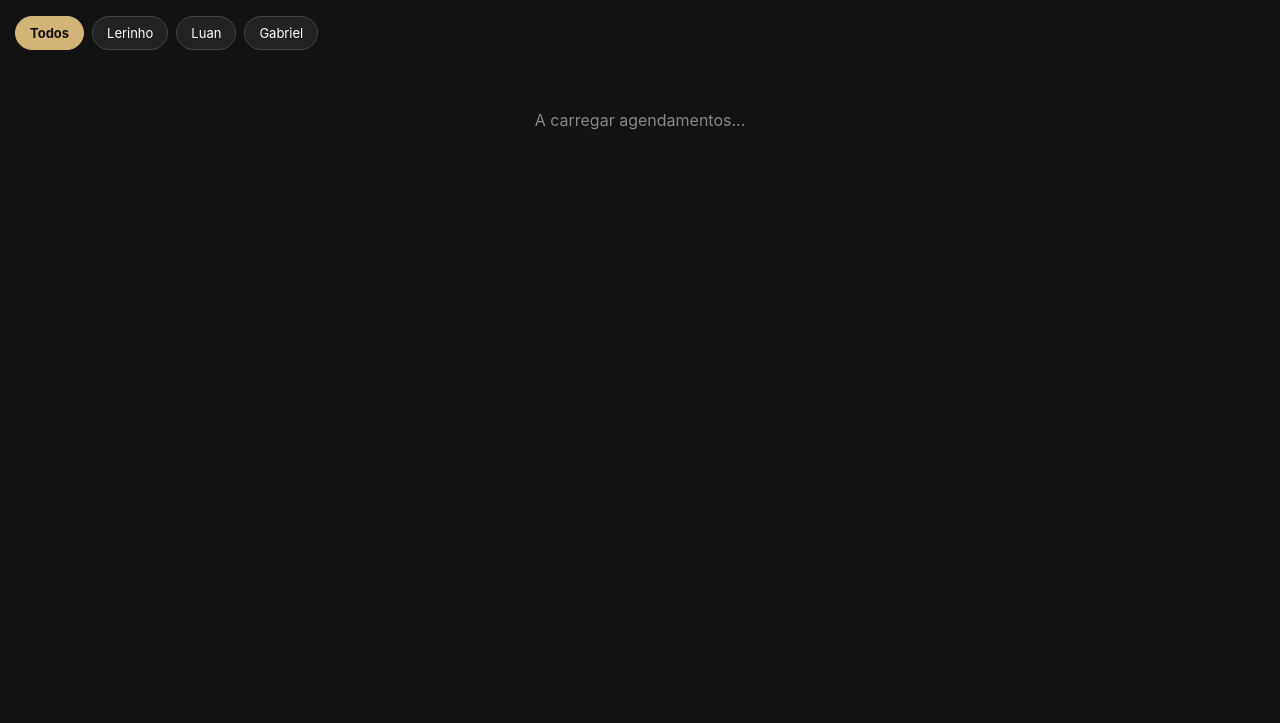
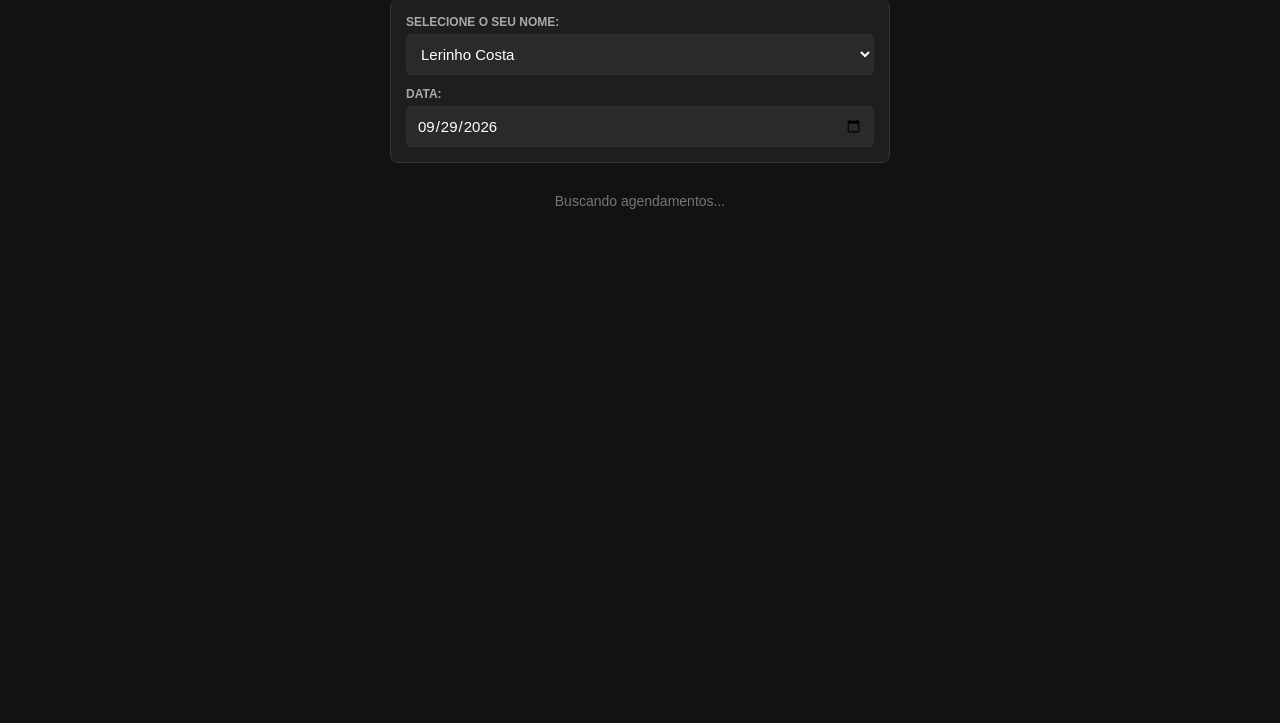
Before and after one commit to Victor290826/barbearia, a plain HTML site: page barbeiro.html in a window 1280 px wide. Shown: the part 77-800 px from the top of the page. Drawn offline with Linux system fonts and the light colour scheme; no server answers.

Commit message:
aaaaaaaaaaaaaaaaaaaaaaaaaaaaaaaaaaaa

```diff
--- a/barbeiro.html
+++ b/barbeiro.html
@@ -3,111 +3,151 @@
 <head>
   <meta charset="UTF-8">
   <meta name="viewport" content="width=device-width, initial-scale=1.0">
-    <title>Painel dos Barbeiros - Lerinho Costa</title>
+  <title>Painel dos Barbeiros</title>
+  <link rel="stylesheet" href="https://cdnjs.cloudflare.com/ajax/libs/font-awesome/6.0.0/css/all.min.css">
+  <style>
+    * { box-sizing: border-box; font-family: Arial, sans-serif; }
+    body { background-color: #121212; color: #fff; margin: 0; padding: 15px; }
+    .container { max-width: 500px; margin: 0 auto; }
+    h1 { text-align: center; color: #d2b378; font-size: 22px; margin-bottom: 20px; }
 
-    <script src="https://www.gstatic.com/firebasejs/10.8.0/firebase-app-compat.js"></script>
-    <script src="https://www.gstatic.com/firebasejs/10.8.0/firebase-firestore-compat.js"></script>
+    .filter-card { background: #1e1e1e; padding: 15px; border-radius: 8px; margin-bottom: 20px; border: 1px solid #333; }
+    .filter-group { margin-bottom: 12px; }
+    .filter-group:last-child { margin-bottom: 0; }
+    label { display: block; font-size: 12px; color: #aaa; margin-bottom: 5px; font-weight: bold; }
+    select, input { width: 100%; padding: 10px; border-radius: 6px; border: 1px solid #333; background: #2a2a2a; color: #fff; font-size: 15px; }
 
-    <style>
-        * { box-sizing: border-box; margin: 0; padding: 0; font-family: -apple-system, BlinkMacSystemFont, sans-serif; }
-        body { background-color: #121212; color: #f5f5f5; padding: 15px; }
-        header { text-align: center; margin-bottom: 20px; padding-bottom: 10px; border-bottom: 2px solid #d2b378; }
-        h1 { color: #d2b378; font-size: 22px; }
-        p.sub { font-size: 13px; color: #aaa; margin-top: 4px; }
+    .card { background: #1e1e1e; border-left: 5px solid #d2b378; border-radius: 6px; padding: 15px; margin-bottom: 12px; }
+    .card.concluido { border-left-color: #22c55e; opacity: 0.6; }
+    .card.cancelado { border-left-color: #ef4444; opacity: 0.4; }
 
-        .filters { display: flex; gap: 8px; margin-bottom: 15px; overflow-x: auto; padding-bottom: 5px; }
-        .filter-btn { background: #222; border: 1px solid #444; color: #fff; padding: 8px 14px; border-radius: 20px; font-size: 13px; white-space: nowrap; cursor: pointer; }
-        .filter-btn.active { background: #d2b378; color: #121212; font-weight: bold; border-color: #d2b378; }
+    .card-header { display: flex; justify-content: space-between; font-weight: bold; font-size: 16px; margin-bottom: 8px; color: #d2b378; }
+    .card-body p { margin: 4px 0; font-size: 13px; color: #ccc; }
 
-        .agendamento-card { background: #1e1e1e; border-left: 5px solid #d2b378; border-radius: 8px; padding: 14px; margin-bottom: 12px; box-shadow: 0 4px 6px rgba(0,0,0,0.3); }
-        .agendamento-header { display: flex; justify-content: space-between; align-items: center; margin-bottom: 8px; }
-        .hora { font-size: 18px; font-weight: bold; color: #d2b378; }
-        .data { font-size: 12px; background: #333; padding: 3px 8px; border-radius: 4px; color: #ddd; }
-        .cliente { font-size: 16px; font-weight: 600; margin-bottom: 4px; color: #fff; }
-        .barbeiro { font-size: 13px; color: #bbb; margin-bottom: 4px; }
-        .servicos { font-size: 13px; color: #aaa; background: #181818; padding: 6px; border-radius: 4px; margin-top: 6px; }
-        .empty-state { text-align: center; color: #888; padding: 40px 10px; }
+    .actions { margin-top: 12px; display: flex; gap: 8px; }
+    .btn { flex: 1; padding: 8px; border: none; border-radius: 4px; cursor: pointer; font-weight: bold; font-size: 12px; }
+    .btn-success { background: #22c55e; color: #fff; }
+    .btn-danger { background: #ef4444; color: #fff; }
+    .empty-msg { text-align: center; color: #777; margin-top: 30px; font-size: 14px; }
   </style>
 </head>
 <body>
 
-    <header>
-        <h1>Barbearia Lerinho Costa</h1>
-        <p class="sub">Painel de Agendamentos em Tempo Real</p>
-    </header>
+  <div class="container">
+    <h1><i class="fa-solid fa-scissors"></i> Agenda do Barbeiro</h1>
 
-    <div class="filters">
-        <button class="filter-btn active" onclick="filtrar('Todos', this)">Todos</button>
-        <button class="filter-btn" onclick="filtrar('Lerinho Costa', this)">Lerinho</button>
-        <button class="filter-btn" onclick="filtrar('Luan Cezar', this)">Luan</button>
-        <button class="filter-btn" onclick="filtrar('Gabriel', this)">Gabriel</button>
+    <div class="filter-card">
+      <div class="filter-group">
+        <label for="selectBarbeiro">SELECIONE O SEU NOME:</label>
+        <select id="selectBarbeiro" onchange="carregarAgendamentos()">
+          <option value="Lerinho Costa">Lerinho Costa</option>
+          <option value="Luan Cezar">Luan Cezar</option>
+          <option value="Gabriel">Gabriel</option>
+        </select>
       </div>
 
-    <div id="listaAgendamentos">
-        <div class="empty-state">A carregar agendamentos...</div>
+      <div class="filter-group">
+        <label for="selectData">DATA:</label>
+        <input type="date" id="selectData" onchange="carregarAgendamentos()">
+      </div>
     </div>
 
+    <!-- Lista dos cortes agendados -->
+    <div id="lista-agendamentos"></div>
+  </div>
+
+  <!-- Firebase SDKs -->
+  <script src="https://www.gstatic.com/firebasejs/9.23.0/firebase-app-compat.js"></script>
+  <script src="https://www.gstatic.com/firebasejs/9.23.0/firebase-firestore-compat.js"></script>
+
   <script>
+    // ⚠️ COLOQUE SUAS CHAVES DO FIREBASE AQUI
     const firebaseConfig = {
-        apiKey: "AIzaSyBLgnDDImGXkkjTd7Z5Fwm2yIkDTF5hJWU",
-        authDomain: "barbearia-lerinho-costa-5e12f.firebaseapp.com",
-        projectId: "barbearia-lerinho-costa-5e12f",
-        storageBucket: "barbearia-lerinho-costa-5e12f.firebasestorage.app",
-        messagingSenderId: "833448961588",
-        appId: "1:833448961588:web:126db05be2e01890168c61"
+      apiKey: "SUA_API_KEY",
+      authDomain: "SEU_PROJETO.firebaseapp.com",
+      projectId: "SEU_PROJETO_ID",
+      storageBucket: "SEU_PROJETO.appspot.com",
+      messagingSenderId: "SEU_SENDER_ID",
+      appId: "SEU_APP_ID"
     };
 
     firebase.initializeApp(firebaseConfig);
     const db = firebase.firestore();
 
-      let todosAgendamentos = [];
-      let filtroAtual = 'Todos';
+    // Define a data atual por padrão
+    document.getElementById("selectData").valueAsDate = new Date();
 
-      // Sincronização em tempo real com o Firestore
-      db.collection("agendamentos").orderBy("criadoEm", "desc").onSnapshot((snapshot) => {
-        todosAgendamentos = [];
-        snapshot.forEach((doc) => {
-          todosAgendamentos.push({ id: doc.id, ...doc.data() });
-        });
-        renderizar();
-      });
+    let unsubscribe = null;
 
-      function renderizar() {
-        const container = document.getElementById("listaAgendamentos");
+    function carregarAgendamentos() {
+      const barbeiro = document.getElementById("selectBarbeiro").value;
+      const dataInput = document.getElementById("selectData").value; // Ex: "2026-09-29"
+      const container = document.getElementById("lista-agendamentos");
+
+      if (!dataInput) return;
+
+      // Converte data "YYYY-MM-DD" para "DD/MM" (formato que está no seu código do cliente)
+      const [ano, mes, dia] = dataInput.split("-");
+      const dataFormatada = `${dia}/${mes}`;
+
+      container.innerHTML = "<p class='empty-msg'>Buscando agendamentos...</p>";
+
+      if (unsubscribe) unsubscribe(); // Cancela o ouvinte anterior para economizar dados
+
+      // Escuta os cortes em tempo real no Firestore
+      unsubscribe = db.collection("agendamentos")
+        .where("profissional", "==", barbeiro)
+        .where("data", "==", dataFormatada)
+        .onSnapshot((snapshot) => {
           container.innerHTML = "";
 
-        const listaFiltrada = filtroAtual === 'Todos'
-          ? todosAgendamentos
-          : todosAgendamentos.filter(a => a.profissional === filtroAtual);
-
-        if (listaFiltrada.length === 0) {
-          container.innerHTML = '<div class="empty-state">Nenhum agendamento encontrado.</div>';
+          if (snapshot.empty) {
+            container.innerHTML = `<div class="empty-msg">Nenhum agendamento para ${barbeiro} em ${dataFormatada}.</div>`;
             return;
           }
 
-        listaFiltrada.forEach(ag => {
-          const servicosTexto = Array.isArray(ag.servicos) ? ag.servicos.join(', ') : ag.servicos;
+          snapshot.forEach((doc) => {
+            const ag = doc.data();
+            const idDoc = doc.id;
+            const status = ag.status || "Pendente";
+            const servicos = Array.isArray(ag.servicos) ? ag.servicos.join(", ") : ag.servicos;
+
+            let cardClass = "card";
+            if (status === "Concluído") cardClass += " concluido";
+            if (status === "Cancelado") cardClass += " cancelado";
 
             container.innerHTML += `
-            <div class="agendamento-card">
-                <div class="agendamento-header">
-                    <span class="hora">⏰ ${ag.horario}</span>
-                    <span class="data">📅 ${ag.data}</span>
+              <div class="${cardClass}">
+                <div class="card-header">
+                  <span><i class="fa-regular fa-clock"></i> ${ag.horario}</span>
+                  <span>R$ ${ag.total ? ag.total.toFixed(2) : '0.00'}</span>
                 </div>
-                <div class="cliente">👤 ${ag.nomeCliente || ag.usuario}</div>
-                <div class="barbeiro">✂️ Barbeiro: <strong>${ag.profissional}</strong></div>
-                <div class="servicos">💈 ${servicosTexto}</div>
+                <div class="card-body">
+                  <p><strong>Cliente:</strong> ${ag.usuario}</p>
+                  <p><strong>Serviços:</strong> ${servicos}</p>
+                  <p><strong>Status:</strong> ${status}</p>
+                </div>
+                <div class="actions">
+                  ${status !== "Concluído" ? `<button class="btn btn-success" onclick="alterarStatus('${idDoc}', 'Concluído')">Concluir</button>` : ''}
+                  ${status !== "Cancelado" ? `<button class="btn btn-danger" onclick="alterarStatus('${idDoc}', 'Cancelado')">Cancelar</button>` : ''}
+                </div>
               </div>
             `;
           });
+        }, (error) => {
+          console.error("Erro ao buscar agendamentos: ", error);
+          container.innerHTML = "<p class='empty-msg' style='color:#ef4444;'>Erro ao carregar do Firebase.</p>";
+        });
     }
 
-      function filtrar(barbeiro, btn) {
-        filtroAtual = barbeiro;
-        document.querySelectorAll('.filter-btn').forEach(b => b.classList.remove('active'));
-        btn.classList.add('active');
-        renderizar();
+    function alterarStatus(idDoc, novoStatus) {
+      db.collection("agendamentos").doc(idDoc).update({
+        status: novoStatus
+      }).catch(err => alert("Erro ao atualizar status: " + err.message));
     }
+
+    // Carrega a lista automaticamente ao abrir a página
+    carregarAgendamentos();
   </script>
 </body>
 </html>
```
Lines whose indentation alone changed are shown as unchanged.
